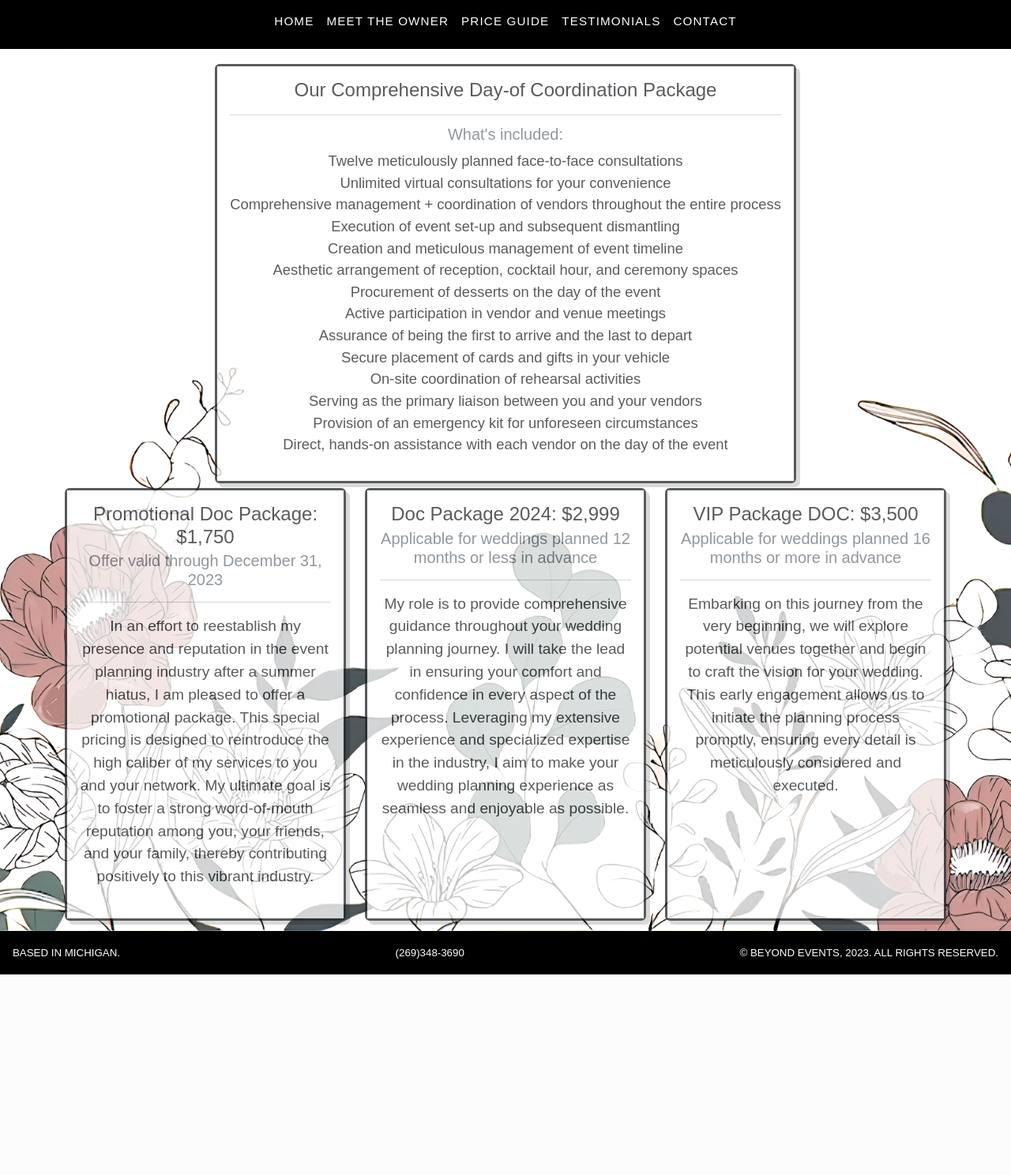
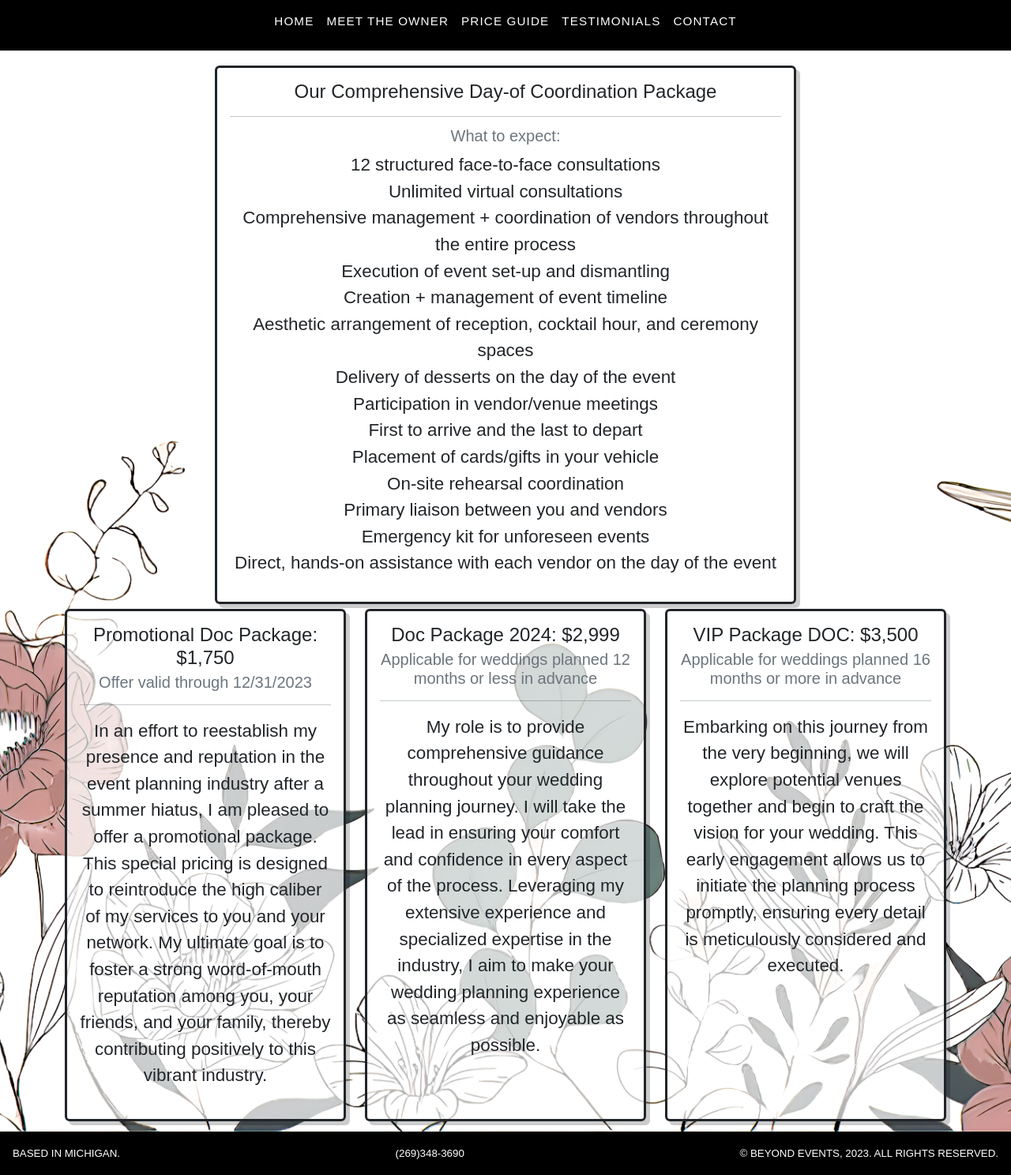
Before and after one commit to mwagner4084/beyondevents, a Django app: page /pricing/ in a window 1280 px wide. Shown: the whole page at 79% size. Before the commit the page ends 1234 px from the top, so only its background shows below. Run offline with Django 4.2, Linux system fonts and the light colour scheme; parts of the project's set-up code (start-up, migrations or seed data) failed here and were passed over; some libraries are stand-ins or nearby versions; some web fonts are replaced.

Commit message:
remove css classes from card adjust navbar css class

```diff
--- a/static/css/base.css
+++ b/static/css/base.css
@@ -1,3 +1,5 @@
+/* @use postcss-nested;
+@import url(https://fonts.googleapis.com/css?family=Dancing+Script:400,700); */
 * {
   box-sizing: border-box;
 }
@@ -69,7 +71,7 @@ header {
   font-size: calc(0.75rem + 0.25vw);
 }
 
-@media screen and (min-width: 768px) {
+@media screen and (min-width: 992px) {
   header {
     align-items: center;
   }
@@ -77,9 +79,9 @@ header {
   .navbar {
     display: flex;
     max-width: 100%;
-    text-align: center;
+    /* text-align: center;
     align-items: center;
-    justify-content: center;
+    justify-content: center; */
     overflow: hidden;
   }
 
@@ -87,8 +89,8 @@ header {
     position: relative;
     display: inline-block;
     padding: 0.5rem 1rem;
-    text-align: center;
-    align-items: center;
+    /* text-align: center;
+    align-items: center; */
     overflow: hidden;
     transition: color 0.3s ease;
   }
@@ -101,9 +103,9 @@ header {
   .navbar-nav {
     display: flex;
     flex-direction: row;
-    justify-content: center;
-    align-items: center;
-    text-align: center;
+    /* justify-content: center; */
+    /* align-items: center; */
+    /* text-align: center; */
     margin: auto;
     overflow: hidden;
     max-width: 100%;
@@ -136,28 +138,28 @@ header {
     max-height: 0;
     overflow: hidden;
     transition: transform 0.3s ease-in-out;
-    align-items: center;
+    /* align-items: center;
     justify-content: center;
-    text-align: center;
+    text-align: center; */
   }
 
   .nav-links li {
     display: block;
-    text-align: center;
+    /* text-align: center;
     align-items: center;
-    justify-content: center;
+    justify-content: center; */
   }
 
   .nav-links.show {
     display: flex;
     max-height: 100%;
-    align-items: center;
+    /* align-items: center;
     justify-content: center;
-    text-align: center;
+    text-align: center; */
   }
 }
 
-@media (min-width: 768px) {
+@media (min-width: 992px) {
   .nav-links {
     display: flex;
     flex-direction: row;
@@ -280,6 +282,111 @@ header {
   }
 }
 
+ @-webkit-keyframes slide-in-fwd-tr {
+  0% {
+    -webkit-transform: translateZ(-1400px) translateY(-800px) translateX(1000px);
+            transform: translateZ(-1400px) translateY(-800px) translateX(1000px);
+    opacity: 0;
+  }
+  100% {
+    -webkit-transform: translateZ(0) translateY(0) translateX(0);
+            transform: translateZ(0) translateY(0) translateX(0);
+    opacity: 1;
+  }
+}
+@keyframes slide-in-fwd-tr {
+  0% {
+    -webkit-transform: translateZ(-1400px) translateY(-800px) translateX(1000px);
+            transform: translateZ(-1400px) translateY(-800px) translateX(1000px);
+    opacity: 0;
+  }
+  100% {
+    -webkit-transform: translateZ(0) translateY(0) translateX(0);
+            transform: translateZ(0) translateY(0) translateX(0);
+    opacity: 1;
+  }
+}
+
+ @-webkit-keyframes slide-in-fwd-tl {
+  0% {
+    -webkit-transform: translateZ(-1400px) translateY(-800px) translateX(-1000px);
+            transform: translateZ(-1400px) translateY(-800px) translateX(-1000px);
+    opacity: 0;
+  }
+  100% {
+    -webkit-transform: translateZ(0) translateY(0) translateX(0);
+            transform: translateZ(0) translateY(0) translateX(0);
+    opacity: 1;
+  }
+}
+@keyframes slide-in-fwd-tl {
+  0% {
+    -webkit-transform: translateZ(-1400px) translateY(-800px) translateX(-1000px);
+            transform: translateZ(-1400px) translateY(-800px) translateX(-1000px);
+    opacity: 0;
+  }
+  100% {
+    -webkit-transform: translateZ(0) translateY(0) translateX(0);
+            transform: translateZ(0) translateY(0) translateX(0);
+    opacity: 1;
+  }
+}
+
+ @-webkit-keyframes slide-in-fwd-br {
+  0% {
+    -webkit-transform: translateZ(-1400px) translateY(800px) translateX(1000px);
+            transform: translateZ(-1400px) translateY(800px) translateX(1000px);
+    opacity: 0;
+  }
+  100% {
+    -webkit-transform: translateZ(0) translateY(0) translateX(0);
+            transform: translateZ(0) translateY(0) translateX(0);
+    opacity: 1;
+  }
+}
+@keyframes slide-in-fwd-br {
+  0% {
+    -webkit-transform: translateZ(-1400px) translateY(800px) translateX(1000px);
+            transform: translateZ(-1400px) translateY(800px) translateX(1000px);
+    opacity: 0;
+  }
+  100% {
+    -webkit-transform: translateZ(0) translateY(0) translateX(0);
+            transform: translateZ(0) translateY(0) translateX(0);
+    opacity: 1;
+  }
+}
+
+ @-webkit-keyframes slide-in-fwd-bl {
+  0% {
+    -webkit-transform: translateZ(-1400px) translateY(800px) translateX(-1000px);
+            transform: translateZ(-1400px) translateY(800px) translateX(-1000px);
+    opacity: 0;
+  }
+  100% {
+    -webkit-transform: translateZ(0) translateY(0) translateX(0);
+            transform: translateZ(0) translateY(0) translateX(0);
+    opacity: 1;
+  }
+}
+@keyframes slide-in-fwd-bl {
+  0% {
+    -webkit-transform: translateZ(-1400px) translateY(800px) translateX(-1000px);
+            transform: translateZ(-1400px) translateY(800px) translateX(-1000px);
+    opacity: 0;
+  }
+  100% {
+    -webkit-transform: translateZ(0) translateY(0) translateX(0);
+            transform: translateZ(0) translateY(0) translateX(0);
+    opacity: 1;
+  }
+}
+
+
+.slide-in-fwd-bl {
+	-webkit-animation: slide-in-fwd-bl 0.4s cubic-bezier(0.250, 0.460, 0.450, 0.940) both;
+	        animation: slide-in-fwd-bl 0.4s cubic-bezier(0.250, 0.460, 0.450, 0.940) both;
+}
 
 .slide-in-top {
   -webkit-animation: slide-in-top 0.5s cubic-bezier(0.250, 0.460, 0.450, 0.940) both;
@@ -299,6 +406,21 @@ header {
 .slide-in-right {
   -webkit-animation: slide-in-right 0.5s cubic-bezier(0.250, 0.460, 0.450, 0.940) both;
   animation: slide-in-right 0.5s cubic-bezier(0.250, 0.460, 0.450, 0.940) both;
+}
+
+.slide-in-fwd-tr {
+	-webkit-animation: slide-in-fwd-tr 0.4s cubic-bezier(0.250, 0.460, 0.450, 0.940) both;
+	        animation: slide-in-fwd-tr 0.4s cubic-bezier(0.250, 0.460, 0.450, 0.940) both;
+}
+
+.slide-in-fwd-tl {
+	-webkit-animation: slide-in-fwd-tl 0.4s cubic-bezier(0.250, 0.460, 0.450, 0.940) both;
+	        animation: slide-in-fwd-tl 0.4s cubic-bezier(0.250, 0.460, 0.450, 0.940) both;
+}
+
+.slide-in-fwd-br {
+	-webkit-animation: slide-in-fwd-br 0.4s cubic-bezier(0.250, 0.460, 0.450, 0.940) both;
+	        animation: slide-in-fwd-br 0.4s cubic-bezier(0.250, 0.460, 0.450, 0.940) both;
 }
 
 .bg-white {
@@ -348,10 +470,6 @@ footer {
   text-align: center;
   font-size: calc(0.75rem + 0.25vw);
   justify-content: center;
-}
-
-p {
-  font-size: calc(0.8rem + 0.5vw);
 }
 
 .img-fluid {
@@ -424,8 +542,9 @@ p {
   } */
 
 ul,
-il {
-  font-size: calc(0.95rem + 0.25vw);
+il,
+p {
+  font-size: calc(1rem + 0.5vw);
 }
 
 /* .start-initial {
--- a/templates/pricing.html
+++ b/templates/pricing.html
@@ -9,54 +9,54 @@
     <div class="container py-3">
         <div class="row justify-content-md-center">
             <div class="col-12 col-md-8 text-center">
-                <div class="card opacity-75 border-dark slide-in-left">
-                    <div class="card-body bg-white">
+                <div class="card border-dark slide-in-left">
+                    <div class="card-body">
                         <h4 class="card-title">
                             Our Comprehensive Day-of Coordination Package
                         </h4>
                         <hr>
                         <h5 class="card-subtitle mb-2 text-muted">
-                            What's included:
+                            What to expect:
                         </h5>
                         <ul class="list-unstyled rte">
                             <li>
-                                Twelve meticulously planned face-to-face consultations
+                                12 structured face-to-face consultations
                             </li>
                             <li>
-                                Unlimited virtual consultations for your convenience
+                                Unlimited virtual consultations
                             </li>
                             <li>
                                 Comprehensive management + coordination of vendors throughout the entire process
                             </li>
                             <li>
-                                Execution of event set-up and subsequent dismantling
+                                Execution of event set-up and dismantling
                             </li>
                             <li>
-                                Creation and meticulous management of event timeline
+                                Creation + management of event timeline
                             </li>
                             <li>
                                 Aesthetic arrangement of reception, cocktail hour, and ceremony spaces
                             </li>
                             <li>
-                                Procurement of desserts on the day of the event
+                                Delivery of desserts on the day of the event
                             </li>
                             <li>
-                                Active participation in vendor and venue meetings
+                                Participation in vendor/venue meetings
                             </li>
                             <li>
-                                Assurance of being the first to arrive and the last to depart
+                                First to arrive and the last to depart
                             </li>
                             <li>
-                                Secure placement of cards and gifts in your vehicle
+                                Placement of cards/gifts in your vehicle
                             </li>
                             <li>
-                                On-site coordination of rehearsal activities
+                                On-site rehearsal coordination
                             </li>
                             <li>
-                                Serving as the primary liaison between you and your vendors
+                                Primary liaison between you and vendors
                             </li>
                             <li>
-                                Provision of an emergency kit for unforeseen circumstances
+                                Emergency kit for unforeseen events
                             </li>
                             <li>
                                 Direct, hands-on assistance with each vendor on the day of the event
@@ -68,13 +68,13 @@
         </div>
         <div class="row justify-content-center">
             <div class="col-12 col-md-4 mb-4 mb-md-0 text-center">
-                <div class="card opacity-75 border-dark slide-in-left h-100">
-                    <div class="card-body bg-white">
+                <div class="card border-dark slide-in-left h-100">
+                    <div class="card-body">
                         <h4 class="card-title">
                             Promotional Doc Package: $1,750
                         </h4>
                         <h5 class="card-subtitle mb-2 text-muted">
-                            Offer valid through December 31, 2023
+                            Offer valid through 12/31/2023
                         </h5>
                         <hr>
                         <p>
@@ -84,8 +84,8 @@
                 </div>
             </div>
             <div class="col-12 col-md-4 mb-4 mb-md-0 text-center">
-                <div class="card opacity-75 border-dark slide-in-left h-100">
-                    <div class="card-body bg-white">
+                <div class="card border-dark slide-in-left h-100">
+                    <div class="card-body">
                         <h4 class="card-title">
                             Doc Package 2024: $2,999
                         </h4>
@@ -100,8 +100,8 @@
                 </div>
             </div>
             <div class="col-12 col-md-4 mb-4 mb-md-0 text-center">
-                <div class="card opacity-75 border-dark slide-in-left h-100">
-                    <div class="card-body bg-white">
+                <div class="card border-dark slide-in-left h-100">
+                    <div class="card-body">
                         <h4 class="card-title">
                             VIP Package DOC: $3,500
                         </h4>
```
Also changed, not shown: templates/index.html (+8 -8 lines).
